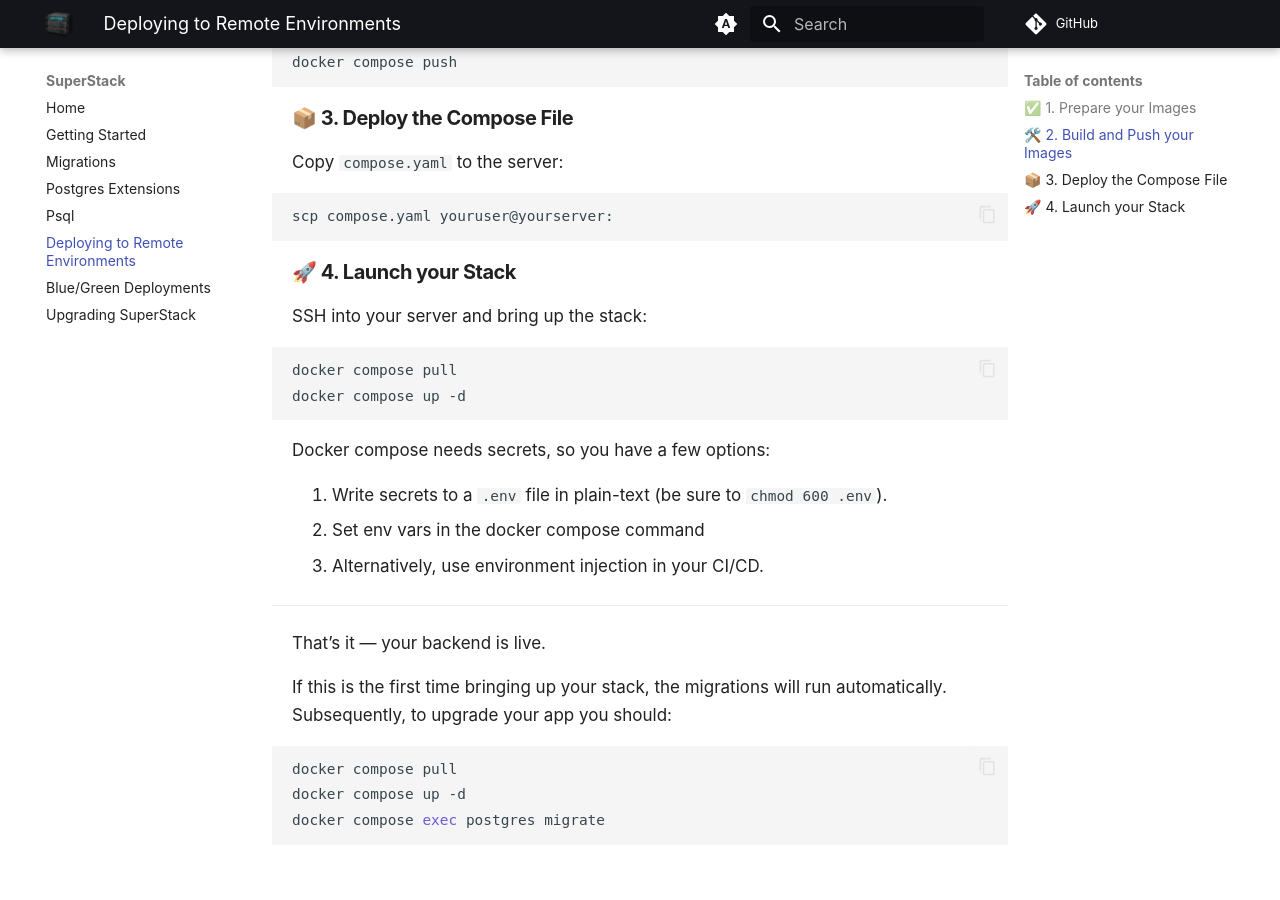
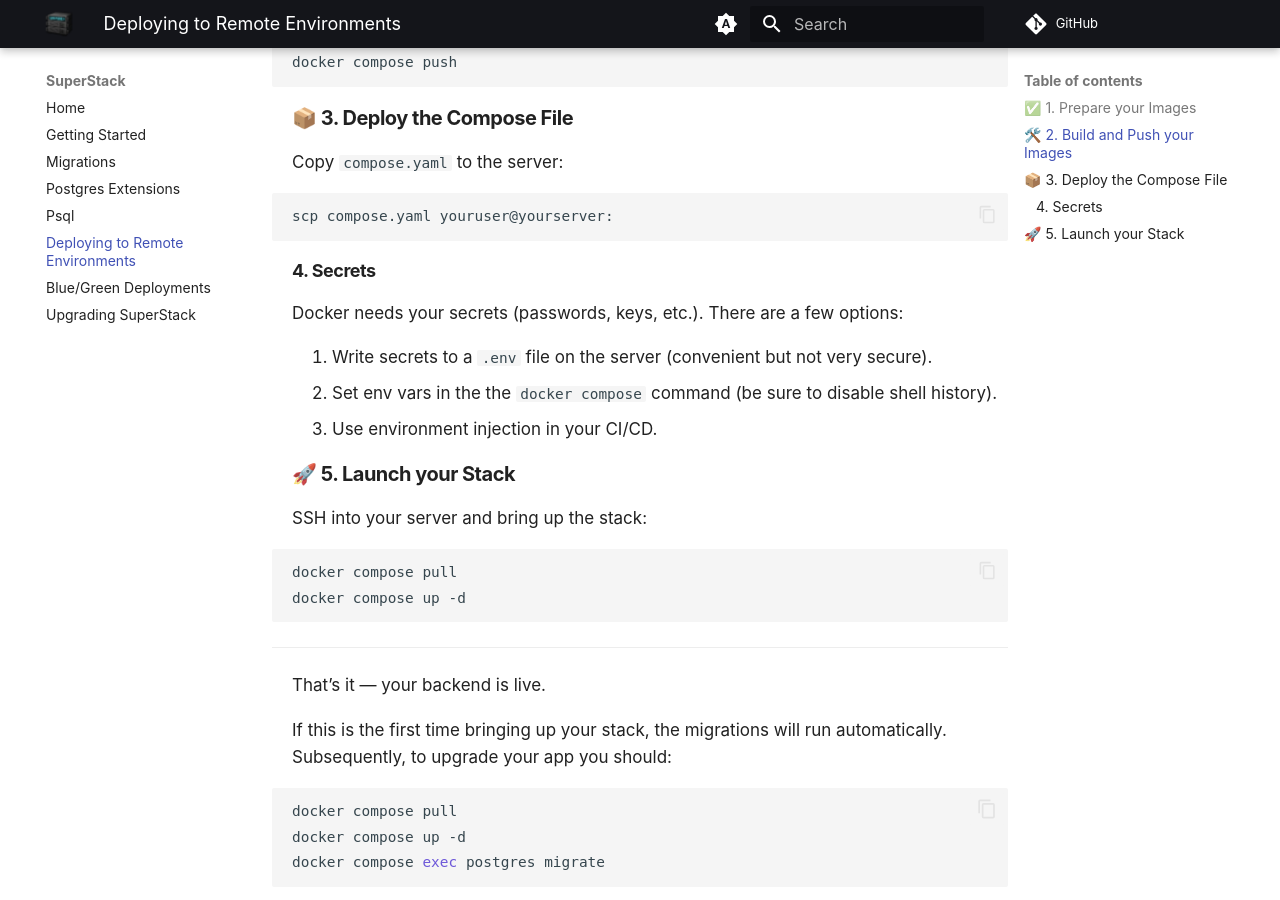
Before and after one commit to explodinglabs/superstack.docs, an MkDocs documentation site: the page built from docs/deploying.md, in a window 1280 px wide and 900 px high, scrolled down 827 px. Built offline with MkDocs 1.6.1 and Material for MkDocs 9.7.7, drawn with Linux system fonts in a browser that asks for light colours; comment, search, counter and statistics services are not loaded.

Commit message:
Adjust deploying

````diff
--- a/docs/deploying.md
+++ b/docs/deploying.md
@@ -41,7 +41,17 @@ Copy `compose.yaml` to the server:
 scp compose.yaml youruser@yourserver:
 ```
 
-## 🚀 4. Launch your Stack
+### 4. Secrets
+
+Docker needs your secrets (passwords, keys, etc.). There are a few options:
+
+1. Write secrets to a `.env` file on the server (convenient but not very
+   secure).
+1. Set env vars in the the `docker compose` command (be sure to disable shell
+   history).
+1. Use environment injection in your CI/CD.
+
+## 🚀 5. Launch your Stack
 
 SSH into your server and bring up the stack:
 
@@ -49,12 +59,6 @@ SSH into your server and bring up the stack:
 docker compose pull
 docker compose up -d
 ```
-
-Docker compose needs secrets, so you have a few options:
-
-1. Write secrets to a `.env` file in plain-text (be sure to `chmod 600 .env`).
-1. Set env vars in the docker compose command
-1. Alternatively, use environment injection in your CI/CD.
 
 ---
 
````
